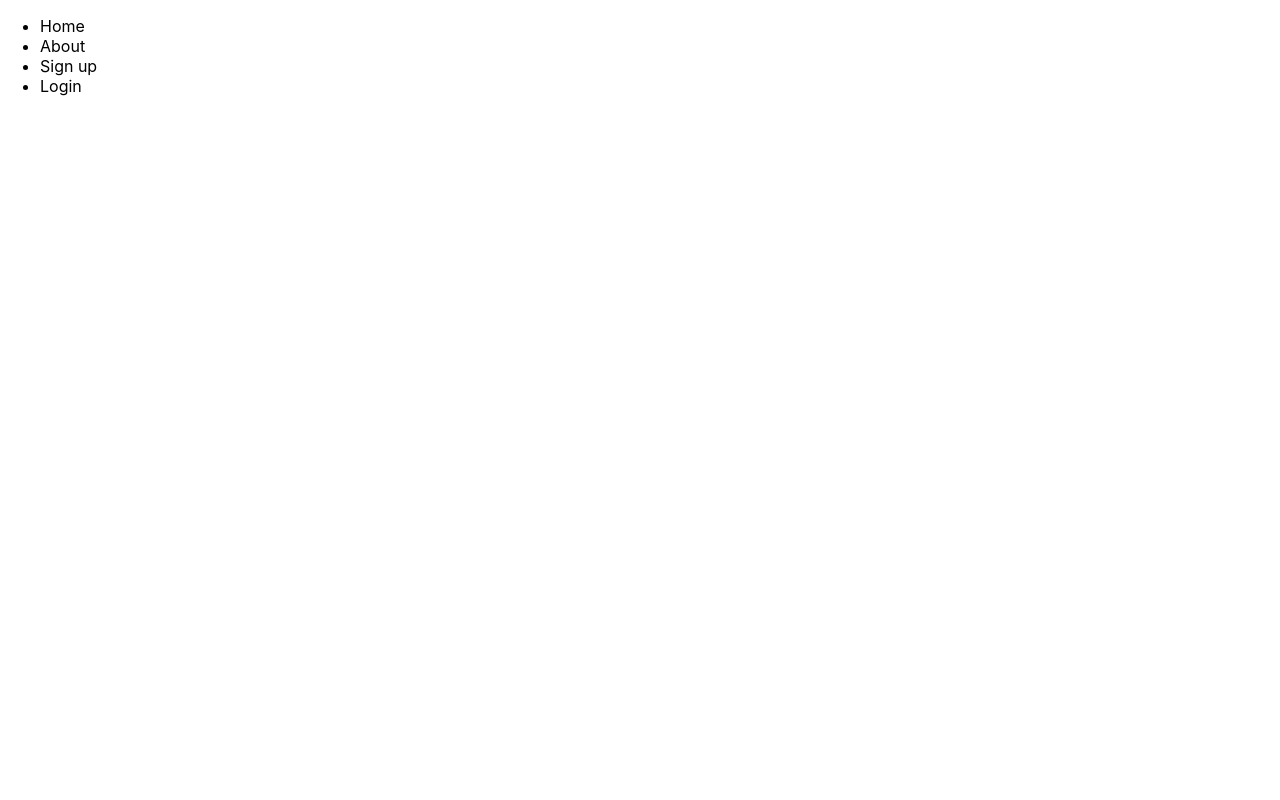
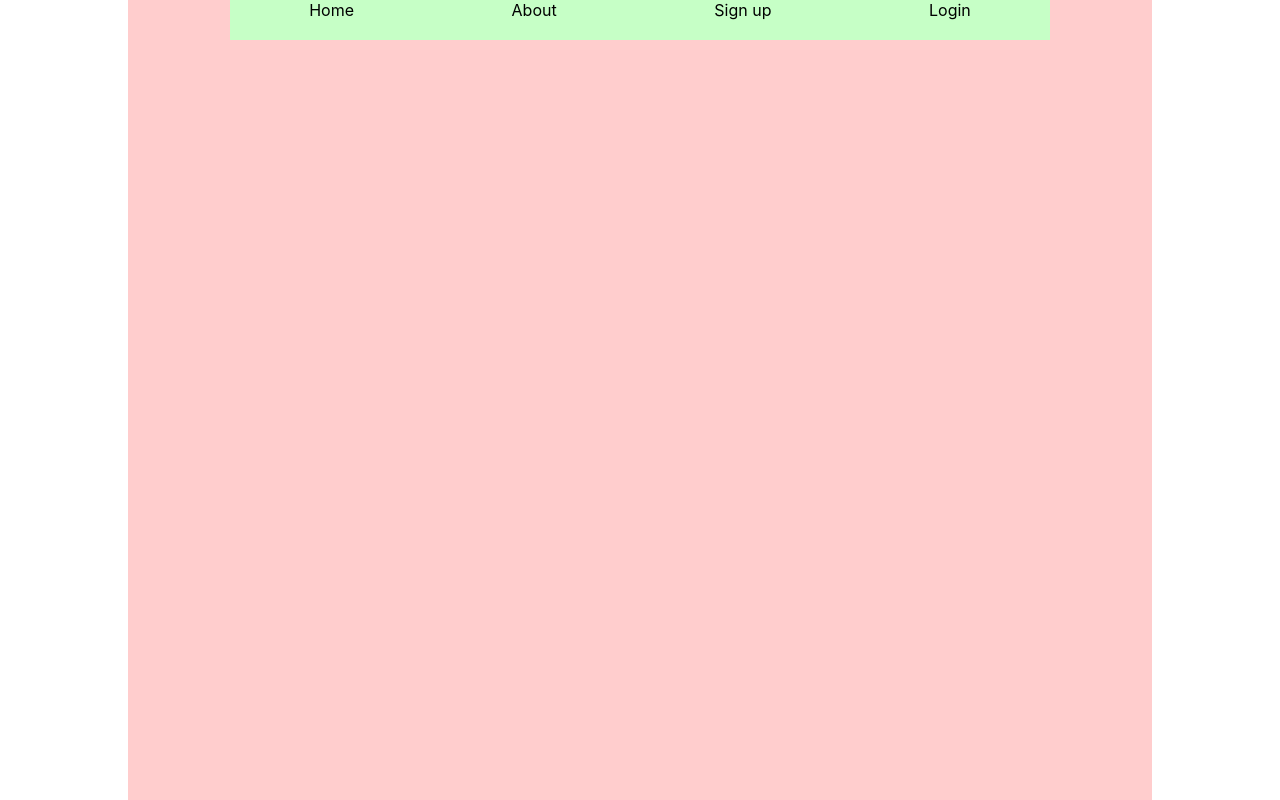
Before and after one commit to Dharmendra016/College-Help, a React (Create React App) app in the folder my-app/: page / in a window 1280 px wide. Built offline with nearby package versions, Linux system fonts and the light colour scheme.

Commit message:
second commit

```diff
--- a/my-app/src/App.css
+++ b/my-app/src/App.css
@@ -1,38 +1,33 @@
-.App {
-  text-align: center;
+*{
+  padding:0;
+  margin: 0;
+  box-sizing: 0;
 }
 
-.App-logo {
-  height: 40vmin;
-  pointer-events: none;
+.container{
+  max-width: 80%;
+  background-color: rgb(255, 205, 205);
+  min-height: 100vh;
+  margin: 0 auto;
 }
 
-@media (prefers-reduced-motion: no-preference) {
-  .App-logo {
-    animation: App-logo-spin infinite 20s linear;
-  }
+.nav-bar{
+  background-color: rgb(198, 255, 198);
+  width:80%;
+  height: 40px;
+  margin: 0 auto;
 }
 
-.App-header {
-  background-color: #282c34;
-  min-height: 100vh;
+.nav-items{
   display: flex;
-  flex-direction: column;
-  align-items: center;
-  justify-content: center;
-  font-size: calc(10px + 2vmin);
-  color: white;
+  justify-content: space-around;
 }
 
-.App-link {
-  color: #61dafb;
+.nav-items li {
+  list-style: none;
 }
 
-@keyframes App-logo-spin {
-  from {
-    transform: rotate(0deg);
-  }
-  to {
-    transform: rotate(360deg);
-  }
+.nav-items li a {
+  text-decoration: none;
+  color: black;
 }
--- a/my-app/src/App.js
+++ b/my-app/src/App.js
@@ -1,18 +1,31 @@
 import logo from './logo.svg';
 import './App.css';
 
+// let a , b ;
+// a = parseInt(prompt("Eneter the value of a"));
+// b = parseInt(prompt("Eneter the value of a"));   // parseInt is used to convert string to numebr
+
+// function sum(a , b){
+//   let c = a + b;
+//   return c;
+// }
+
+
 function App() {
   return (
-    <div className="nav-bar">
-      <nav>
-        <ul>
-          <li>Home</li>
-          <li>About</li>
-          <li>Sign up</li>
-          <li>Login</li>
-        </ul>
-      </nav>
+    <div className="container">
+      <div className="nav-bar">
+        <nav >
+          <ul className="nav-items">
+            <li> <a href="#">Home</a> </li>
+            <li> <a href="#">About</a> </li>
+            <li> <a href="#">Sign up</a></li>
+            <li> <a href="#">Login</a> </li>
+          </ul>
+        </nav>
+      </div>
     </div>
+
   );
 }
 
```
Also changed, not shown: 1 other file (tests, documents, lock files or other folders).
